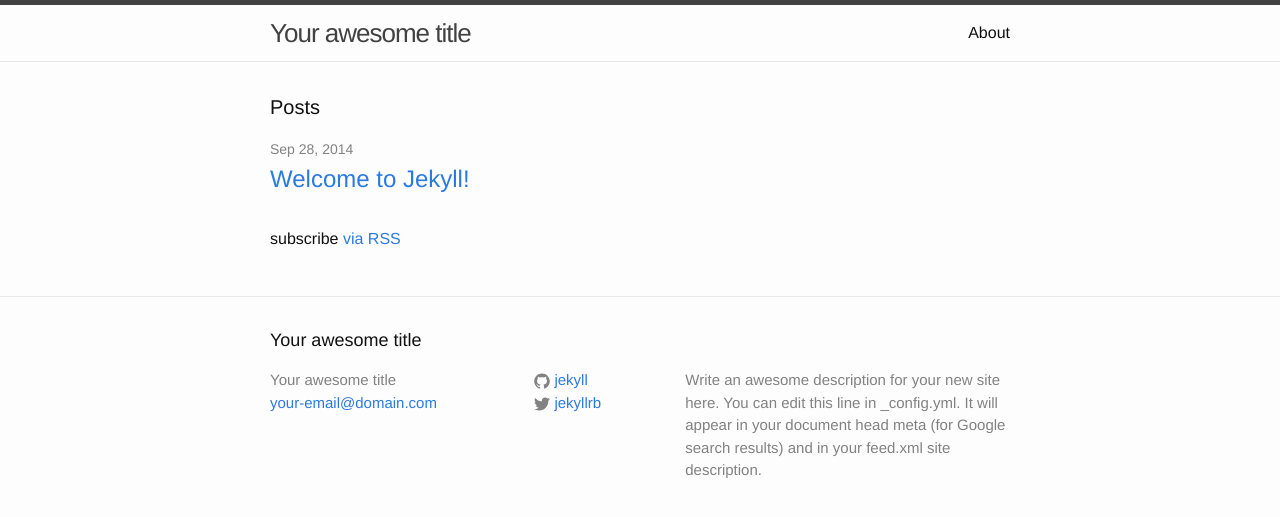
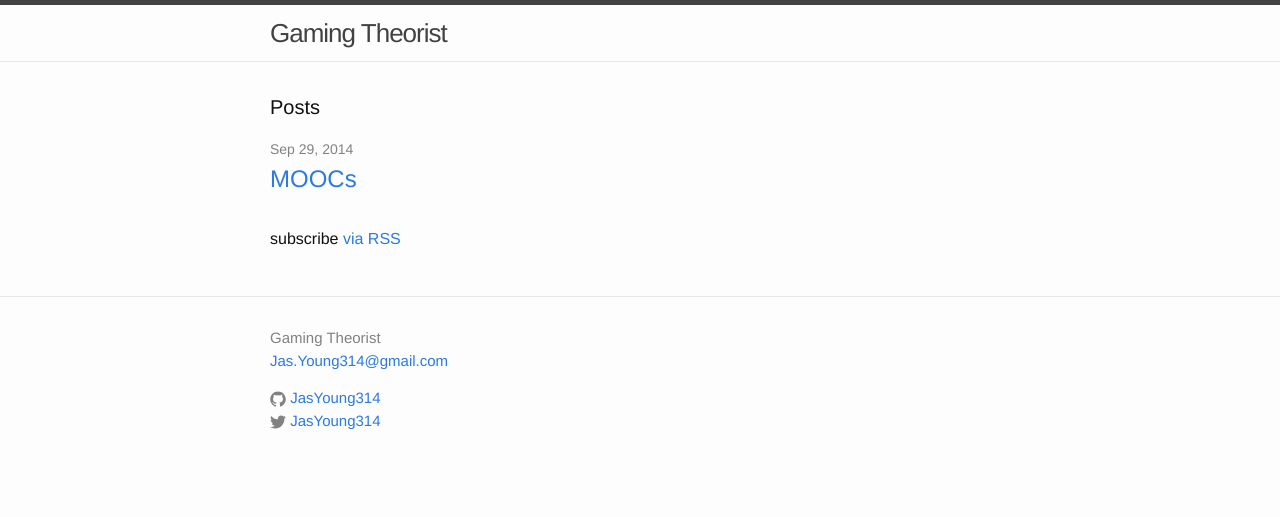
Before and after one commit to JasYoung314/gamingtheorist, a Jekyll site: the page built from index.html, in a window 1280 px wide. Shown: the top 517 px of the page. Built offline with Jekyll 4.4.1, drawn with Linux system fonts in a browser that asks for light colours.

Commit message:
added a post!

```diff
--- a/_config.yml
+++ b/_config.yml
@@ -1,14 +1,20 @@
 # Site settings
-title: Your awesome title
-email: your-email@domain.com
+title: Gaming Theorist
+email: Jas.Young314@gmail.com
 description: > # this means to ignore newlines until "baseurl:"
-  Write an awesome description for your new site here. You can edit this
-  line in _config.yml. It will appear in your document head meta (for
-  Google search results) and in your feed.xml site description.
+    Personal site for Jason Young MMath, a postgraduate student at Cardiff University
 baseurl: "" # the subpath of your site, e.g. /blog/
 url: "http://yourdomain.com" # the base hostname & protocol for your site
-twitter_username: jekyllrb
-github_username:  jekyll
+twitter_username: JasYoung314
+github_username:  JasYoung314
 
 # Build settings
 markdown: kramdown
+
+
+defaults:
+    -
+        scope:
+            path: "" # an empty string here means all files in the project
+        values:
+            layout: "default"
--- a/_includes/footer.html
+++ b/_includes/footer.html
@@ -1,8 +1,6 @@
 <footer class="site-footer">
 
   <div class="wrapper">
-
-    <h2 class="footer-heading">{{ site.title }}</h2>
 
     <div class="footer-col-wrapper">
       <div class="footer-col  footer-col-1">
@@ -10,9 +8,7 @@
           <li>{{ site.title }}</li>
           <li><a href="mailto:{{ site.email }}">{{ site.email }}</a></li>
         </ul>
-      </div>
 
-      <div class="footer-col  footer-col-2">
         <ul class="social-media-list">
           {% if site.github_username %}
           <li>
@@ -46,7 +42,6 @@
       </div>
 
       <div class="footer-col  footer-col-3">
-        <p class="text">{{ site.description }}</p>
       </div>
     </div>
 
--- a/_includes/head.html
+++ b/_includes/head.html
@@ -8,4 +8,7 @@
 
     <link rel="stylesheet" href="{{ "/css/main.css" | prepend: site.baseurl }}">
     <link rel="canonical" href="{{ page.url | replace:'index.html','' | prepend: site.baseurl | prepend: site.url }}">
+    <script type="text/javascript"
+       src="http://cdn.mathjax.org/mathjax/latest/MathJax.js?config=TeX-AMS-MML_HTMLorMML">
+    </script>
 </head>
--- a/_posts/2014-09-28-welcome-to-jekyll.markdown
+++ /dev/null
@@ -1,25 +0,0 @@
----
-layout: post
-title:  "Welcome to Jekyll!"
-date:   2014-09-28 18:55:08
-categories: jekyll update
----
-You’ll find this post in your `_posts` directory. Go ahead and edit it and re-build the site to see your changes. You can rebuild the site in many different ways, but the most common way is to run `jekyll serve --watch`, which launches a web server and auto-regenerates your site when a file is updated.
-
-To add new posts, simply add a file in the `_posts` directory that follows the convention `YYYY-MM-DD-name-of-post.ext` and includes the necessary front matter. Take a look at the source for this post to get an idea about how it works.
-
-Jekyll also offers powerful support for code snippets:
-
-{% highlight ruby %}
-def print_hi(name)
-  puts "Hi, #{name}"
-end
-print_hi('Tom')
-#=> prints 'Hi, Tom' to STDOUT.
-{% endhighlight %}
-
-Check out the [Jekyll docs][jekyll] for more info on how to get the most out of Jekyll. File all bugs/feature requests at [Jekyll’s GitHub repo][jekyll-gh]. If you have questions, you can ask them on [Jekyll’s dedicated Help repository][jekyll-help].
-
-[jekyll]:      http://jekyllrb.com
-[jekyll-gh]:   https://github.com/jekyll/jekyll
-[jekyll-help]: https://github.com/jekyll/jekyll-help
```
Also changed, not shown: _posts/2014-09-29-MOOCs.md (added, +26 -0 lines), about.md (deleted, +0 -11 lines), 1 other file.
